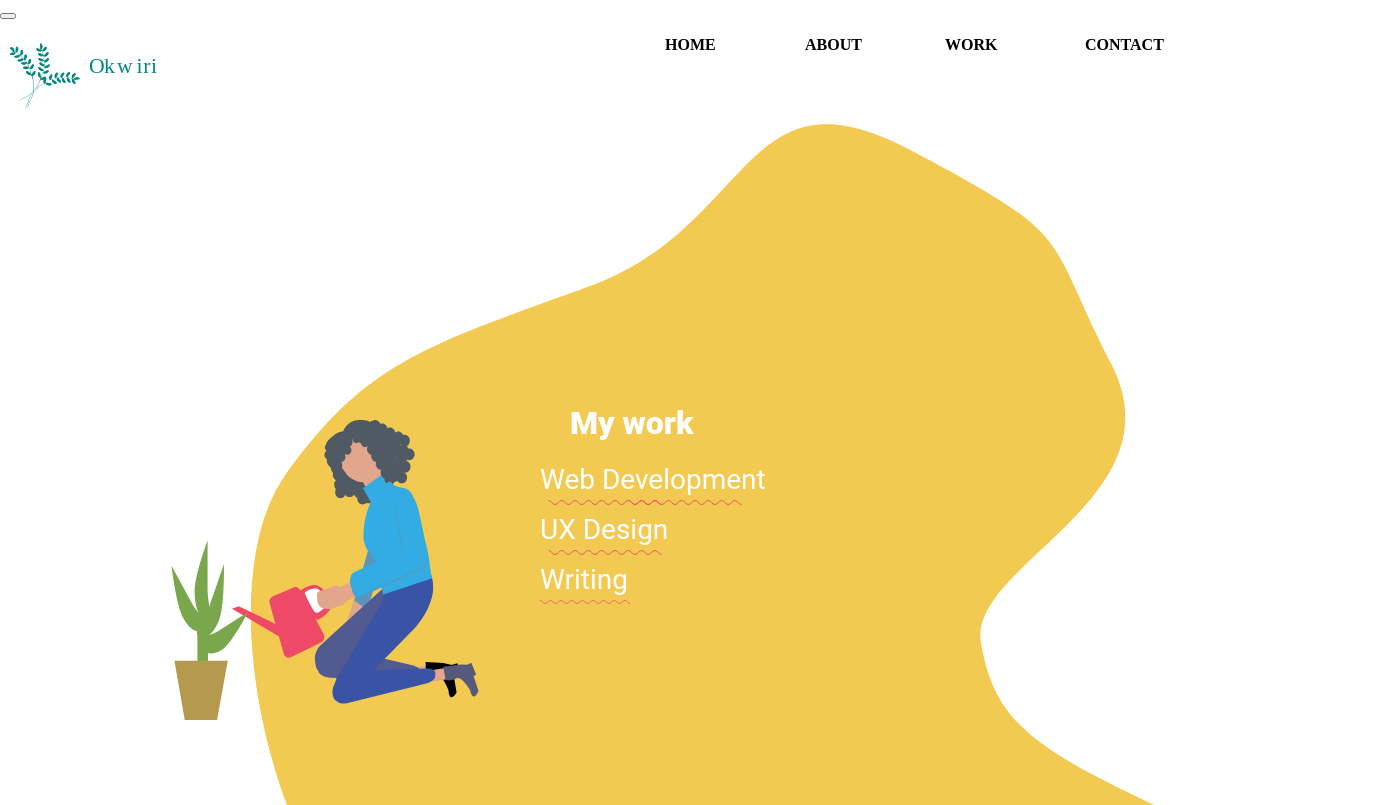
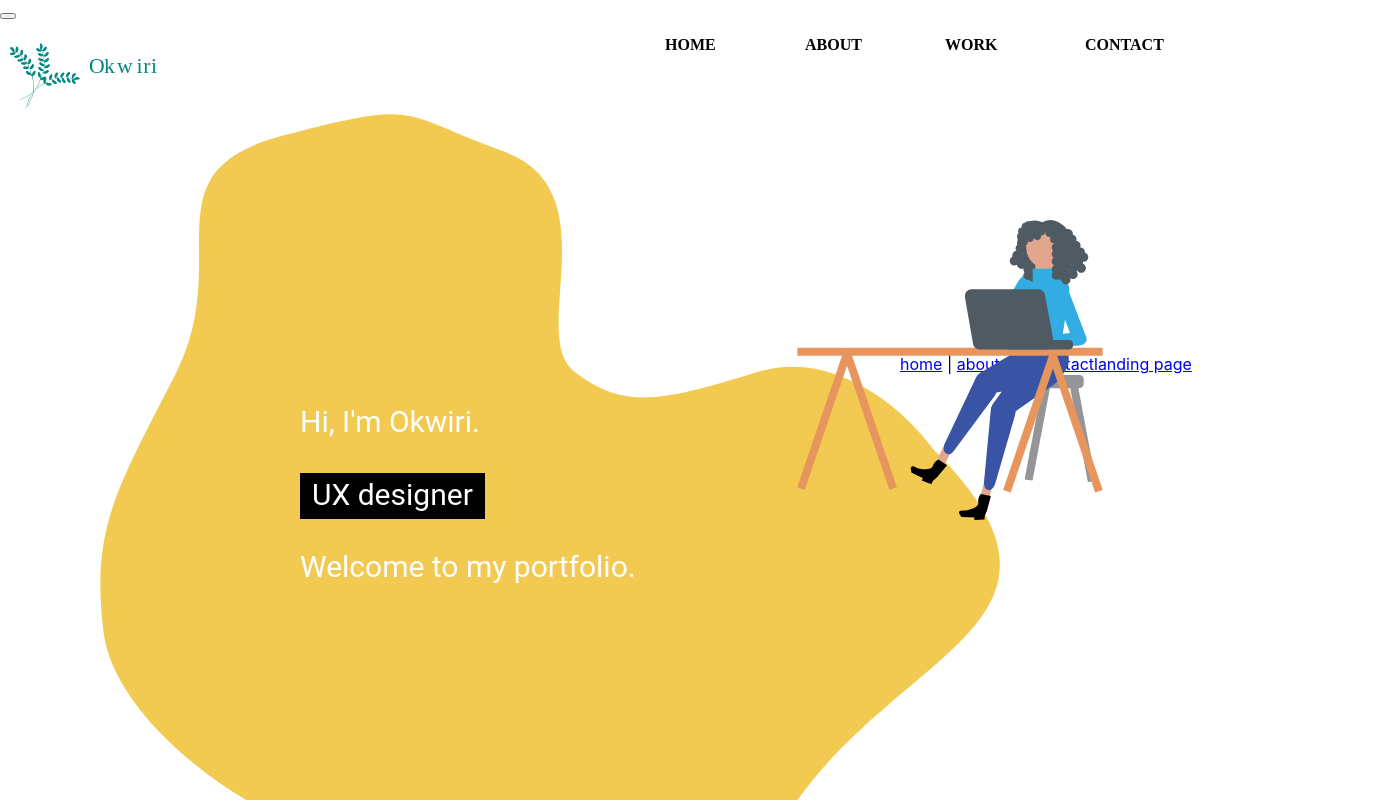
Before and after one commit to cauliflowersingerbee/my-portfolio, a React (Create React App) app: page / in a window 1280 px wide. Shown: the whole page, 1400 px wide, since content can reach past the window. Built offline with nearby package versions, Linux system fonts and the light colour scheme.

Commit message:
adding routing

```diff
--- a/src/components/home/home.jsx
+++ b/src/components/home/home.jsx
@@ -4,6 +4,7 @@ import HomeVector from '../imgs/home-vector.svg';
 import HomeImage from '../imgs/home-img.svg';
 import './home.scss';
 import LogoImage from '../imgs/portfolio-logo.svg';
+import { Link } from "react-router-dom";
 
 
 
@@ -27,7 +28,17 @@ export default class HomeView extends React.Component {
                 </div>
                 <p>Welcome to my portfolio.</p>
             </div>
+
+        <Link to="/home">home</Link> |{" "}
+        <Link to="/about">about</Link>
+        <Link to="/work">work</Link>
+        <Link to="/contact">contact</Link>
+        <Link to="/landing page">landing page</Link>
+
       </div>
+
+      //adding global navigation
+
       );
     }
   }
--- a/src/index.jsx
+++ b/src/index.jsx
@@ -1,17 +1,28 @@
 import React from 'react';
 import ReactDOM from 'react-dom';
 import './index.css';
-//import HomeView from './components/home/home';
-//import AboutView from './components/about/about'
+import { BrowserRouter, Routes, Route } from "react-router-dom";
+import HomeView from './components/home/home';
+import AboutView from './components/about/about'
 import WorkView from './components/work/work'
-//import ContactView from './components/contact/contact'
-//import LandingPage from './components/landing-page/landing-page';
+import ContactView from './components/contact/contact'
+import LandingPage from './components/landing-page/landing-page';
 
 
 
 ReactDOM.render(
+
+  //wrapping whole app in browser router to connect browser URL
   <React.StrictMode>
-    <WorkView />
+    <BrowserRouter>
+    <Routes>
+    <Route path="/" element={<HomeView />} >
+        <Route path="about" element={<AboutView />} />
+        <Route path="work" element={<WorkView />} />
+        <Route path="contact" element={<ContactView />} />
+    </Route>
+    </Routes>
+    </BrowserRouter>
   </React.StrictMode>,
   document.getElementById('root')
 );
```
